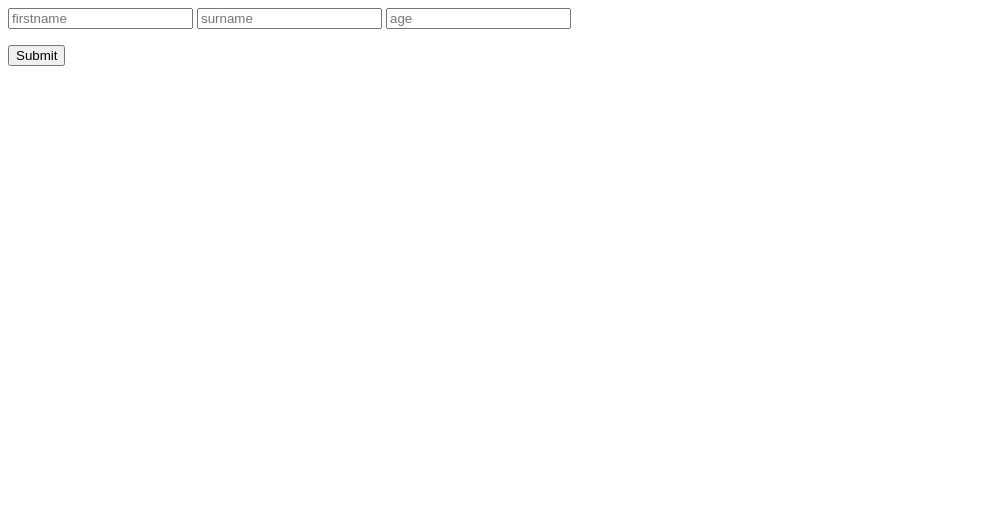
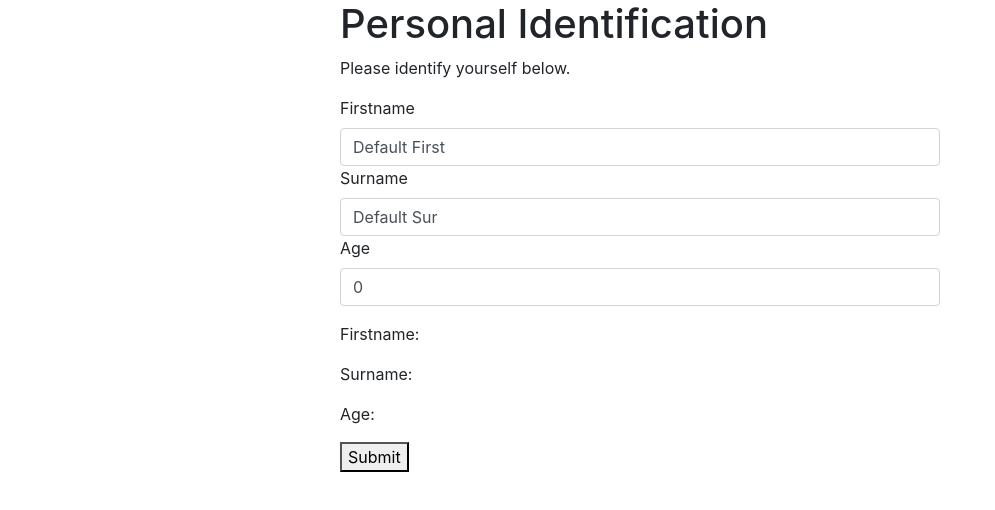
Before and after one commit to dstuessy/lebowski, a website with bundled scripts: page sandbox/index.html in a window 1280 px wide. Shown: the whole page, without its empty margins (0-995 px from the left). Built offline with nearby package versions, Linux system fonts and the light colour scheme.

Commit message:
Iron out some kinks

```diff
--- a/sandbox/index.html
+++ b/sandbox/index.html
@@ -3,19 +3,36 @@
 <head>
     <meta charset="UTF-8">
     <title>Lebowski</title>
+    <link rel="stylesheet" href="https://stackpath.bootstrapcdn.com/bootstrap/4.1.1/css/bootstrap.min.css" integrity="sha384-WskhaSGFgHYWDcbwN70/dfYBj47jz9qbsMId/iRN3ewGhXQFZCSftd1LZCfmhktB" crossorigin="anonymous">
+    <style>
+        .form {
+            width: 100%;
+            max-width: 600px;
+            margin: 0 auto;
+        }
+    </style>
 </head>
 <body>
 
-    <form action="#stuff" method="get" data-component="form" data-submit="onSubmit">
-        <input type="text" name="firstname" placeholder="firstname" data-var="firstname" value="">
-        <input type="text" name="surname" placeholder="surname" data-var="surname" value="">
-        <input type="number" name="age" placeholder="age" data-var="age" value="">
+    <form class="form" action="#stuff" method="get" data-component="form" data-submit="onSubmit">
+        <h1>Personal Identification</h1>
 
-        <p>
-            <span data-text="firstname"></span>
-            <span data-text="surname"></span>
-            <span data-text="age"></span>
-        </p>
+        <p>Please identify yourself below.</p>
+
+        <div class="form-group">
+            <label for="firstname">Firstname</label>
+            <input class="form-control" type="text" name="firstname" placeholder="firstname" data-var="firstname" value="Default First">
+            <label for="surname">Surname</label>
+            <input class="form-control" type="text" name="surname" placeholder="surname" data-var="surname" value="Default Sur">
+            <label for="age">Age</label>
+            <input class="form-control" type="number" name="age" placeholder="age" data-var="age" value="0">
+        </div>
+
+        <div class="preview">
+            <p>Firstname: <span data-text="firstname"></span></p>
+            <p>Surname: <span data-text="surname"></span></p>
+            <p>Age: <span data-text="age"></span></p>
+        </div>
 
         <button type="submit">Submit</button>
     </form>
@@ -24,6 +41,8 @@
     <script>
         var FormComponent = Lebowski.Component(document.querySelector('[data-component="form"]'), {
             onSubmit(e) {
+                console.log('submit', this);
+                alert('thanks!');
                 e.preventDefault();
             }
         });
--- a/src/directive/text.ts
+++ b/src/directive/text.ts
@@ -7,6 +7,8 @@ namespace Lebowski.Directive {
         }
 
         evaluate(scope: Scope) {
+            this.el.innerHTML = scope[this.expr];
+
             scope.watch<string>(this.expr, (newVal: string) => {
                 this.el.innerHTML = newVal;
             });
--- a/src/directive/var.ts
+++ b/src/directive/var.ts
@@ -9,9 +9,10 @@ namespace Lebowski.Directive {
         }
 
         evaluate(scope: Scope) {
+            scope.set(this.el.name, this.el.value);
+
             this.el.addEventListener('change', (e: Event) => {
-                const name = this.el.name;
-                scope.set(name, this.el.value);
+                scope.set(this.el.name, this.el.value);
             });
         }
     }
```
